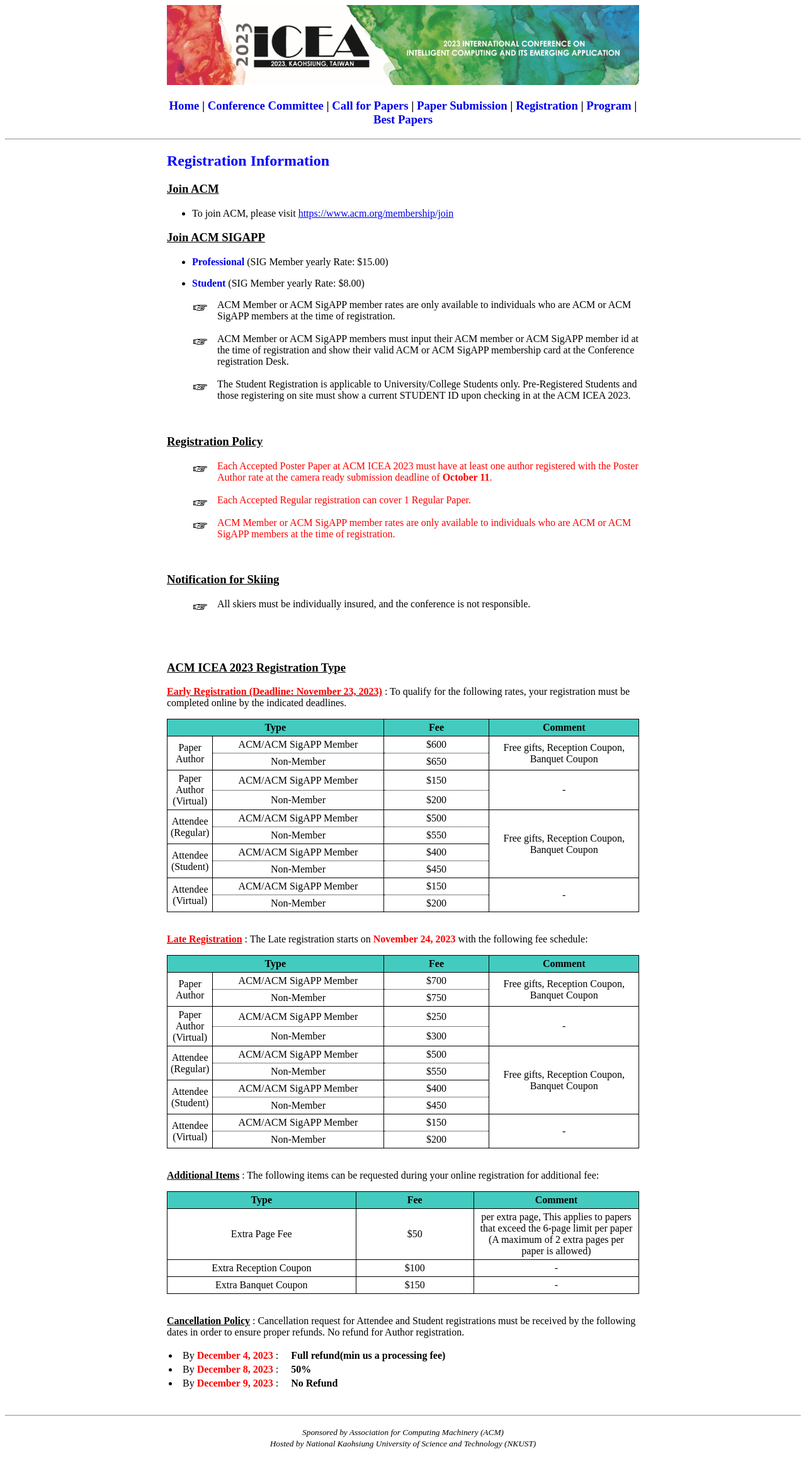
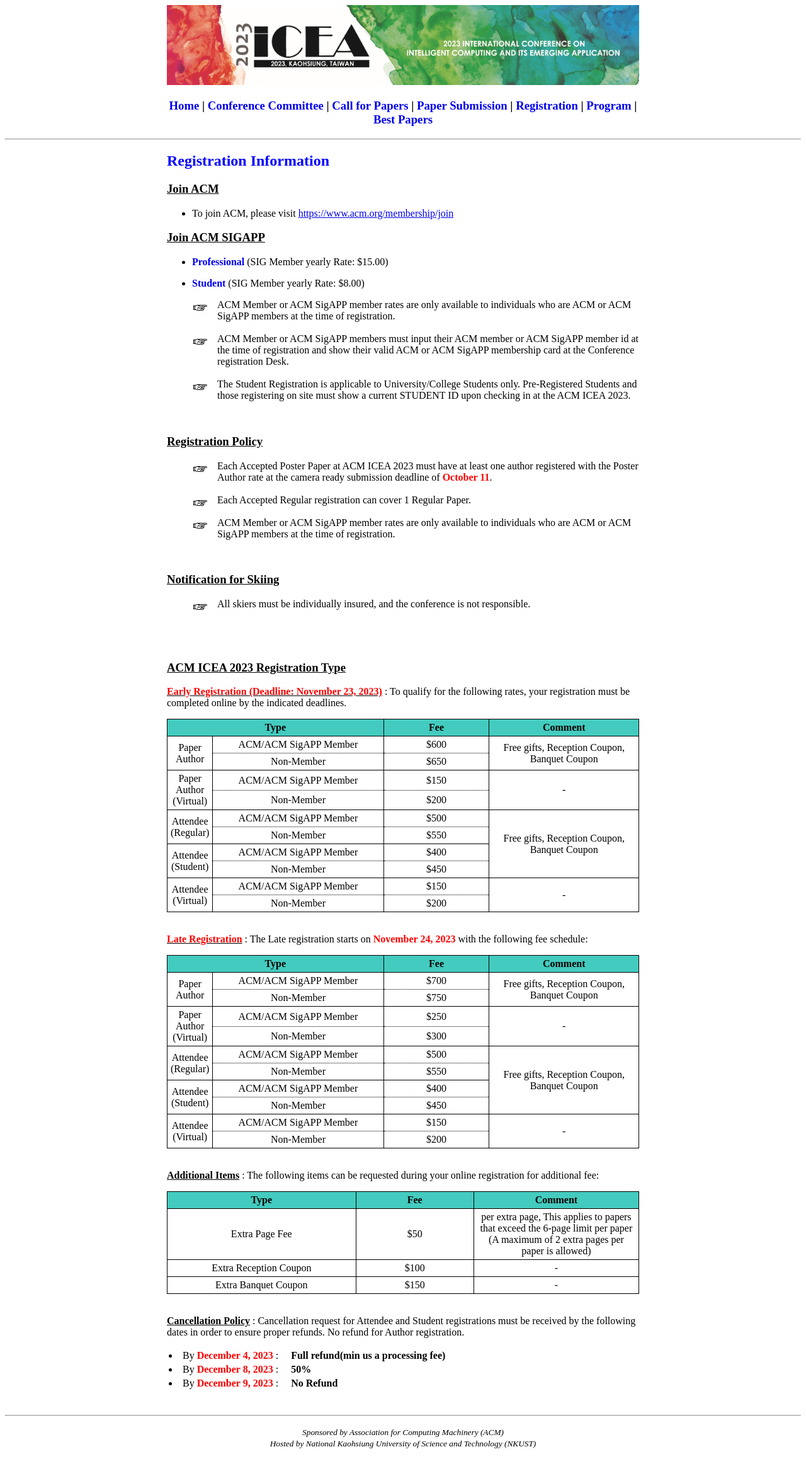
Before and after one commit to icea-conf/2023, a Jekyll site: the page built from registration/index.html, in a window 1280 px wide. Shown: the whole page at 63% size. Built offline with Jekyll 4.4.1, drawn with Linux system fonts in a browser that asks for light colours.

Commit message:
Update index.html

```diff
--- a/registration/index.html
+++ b/registration/index.html
@@ -24,9 +24,9 @@
 
                <h3><u>Registration Policy</u></h3>
                <ul class="ul-style">
-                    <li class="li-style"><a style="text-align: justify; color:#FF0000;">Each Accepted Poster Paper at ACM ICEA 2023 must have at least one author registered with the Poster Author rate at the camera ready submission deadline of <b style="color: #FF0000">October 11</b>.</a></li><br>
-                    <li class="li-style"><a style="text-align: justify; color:#FF0000;">Each Accepted Regular registration can cover 1 Regular Paper.</a></li><br>
-                    <li class="li-style"><a style="text-align: justify; color:#FF0000;">ACM Member or ACM SigAPP member rates are only available to individuals who are ACM or ACM SigAPP members at the time of registration.</a></li>
+                    <li class="li-style"><a style="text-align: justify">Each Accepted Poster Paper at ACM ICEA 2023 must have at least one author registered with the Poster Author rate at the camera ready submission deadline of <b style="color: #FF0000">October 11</b>.</a></li><br>
+                    <li class="li-style"><a style="text-align: justify">Each Accepted Regular registration can cover 1 Regular Paper.</a></li><br>
+                    <li class="li-style"><a style="text-align: justify">ACM Member or ACM SigAPP member rates are only available to individuals who are ACM or ACM SigAPP members at the time of registration.</a></li>
                </ul></br>
 
                <h3><u>Notification for Skiing</u></h3>
```
